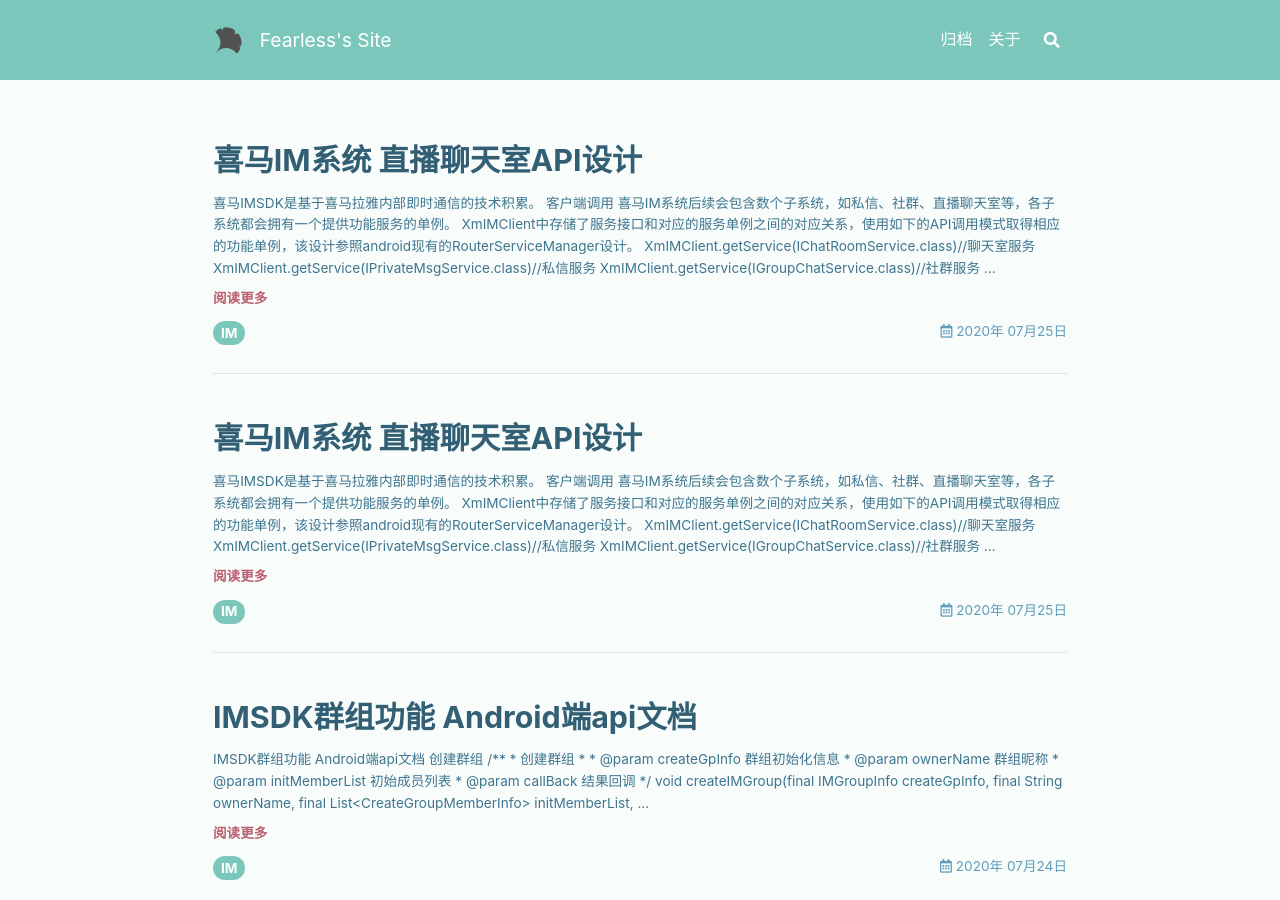
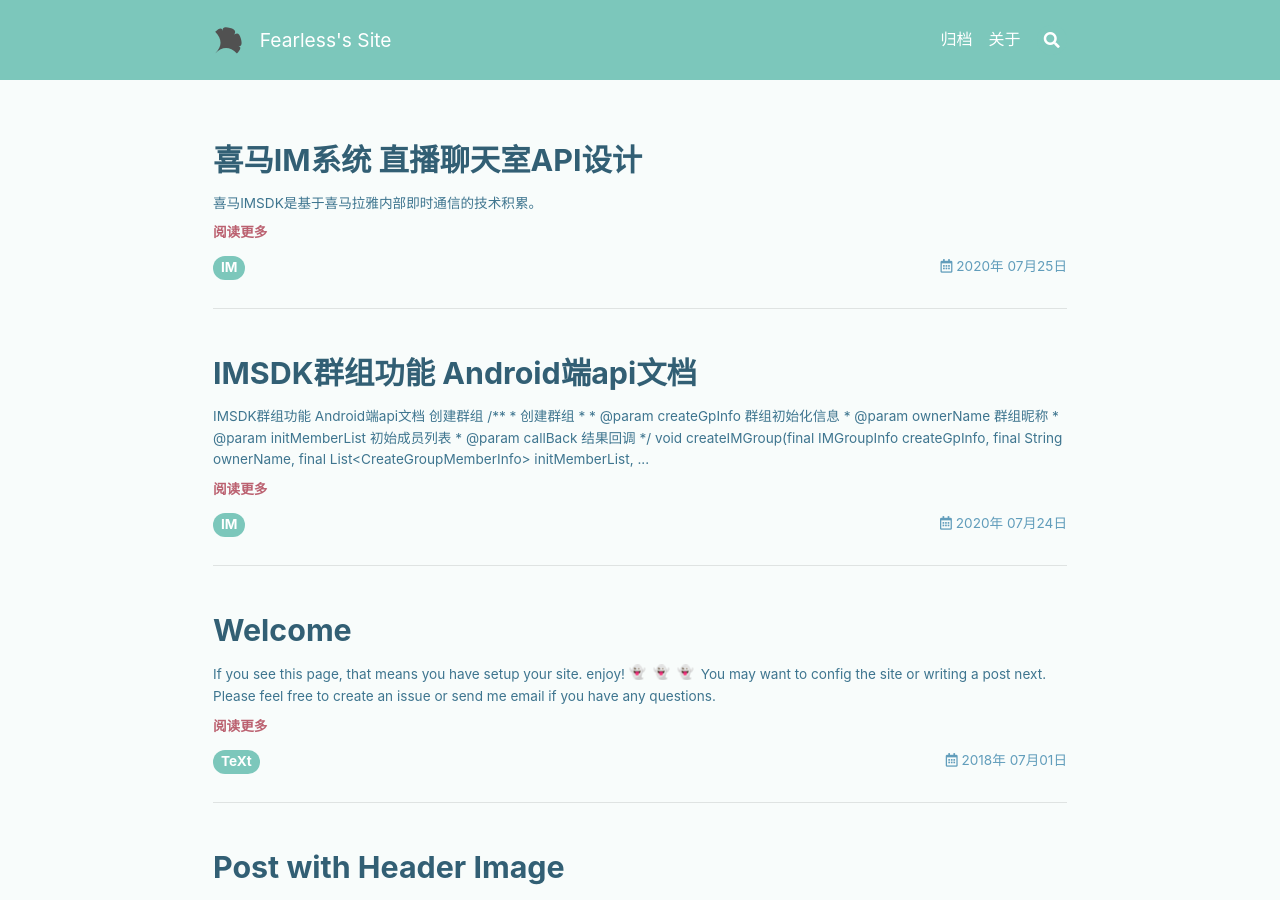
Before and after one commit to zhaowuwei/zhaowuwei.github.io, a Jekyll site: the page built from index.html, in a window 1280 px wide and 900 px high. Built offline with Jekyll 4.4.1, drawn with Linux system fonts in a browser that asks for light colours; nearby versions of some CDN libraries; emoji names are drawn with the system emoji font; the list of posts is cut into pages by our own code; some of the changed lines change nothing that is shown.

````diff
--- a/_posts/2020-07-25-imsdk-chatroom-design2.md
+++ /dev/null
@@ -1,325 +0,0 @@
----
-layout: article
-title: 喜马IM系统 直播聊天室API设计
-tags: IM
-article_header:
-  type: cover
-  image:
-    src: /post_imgs/food.webp
----
-
-喜马IMSDK是基于喜马拉雅内部即时通信的技术积累。
-
-
-<img class="image image--sm" src="/post_imgs/img_computer.png"/>
-
-## 客户端调用
-
-喜马IM系统后续会包含数个子系统，如私信、社群、直播聊天室等，各子系统都会拥有一个提供功能服务的单例。
-XmIMClient中存储了服务接口和对应的服务单例之间的对应关系，使用如下的API调用模式取得相应的功能单例，该设计参照android现有的`RouterServiceManager`设计。
-
-```java
-XmIMClient.getService(IChatRoomService.class)//聊天室服务
-XmIMClient.getService(IPrivateMsgService.class)//私信服务
-XmIMClient.getService(IGroupChatService.class)//社群服务
-```
-
-![电脑插图](/post_imgs/img_computer.png)
-
-由于IM系统的重构升级先由直播聊天室服务起步，本文只阐述直播聊天室相关的API设计。
-
-## 1 登陆聊天室
-
-直播聊天室的登陆过程分为 `建立长链接Connect` 和 `加入聊天室Join` 两个步骤，初始进入直播时需要连续完成这两步，而切换直播间或者用户时，并不需要彻底断开连接，只需要在`退出直播间Leave`后再次完成Join操作即可。
-
-在提供给外部的API中，不会具体体现这两个过程，只会提供统一的进入直播聊天室的接口，SDK内部将会判断底层的长连接是否存在，存在则只会进行join过程，不存在则会完成登陆全部步骤。这一过程并不会暴露给外部。
-
-### 进入直播间Enter
-
-聊天室服务建立需要两条长连接：一是推送连接PushConnection，负责接收推送的聊天消息；二是进行收发交互的控制连接ControlConnection，用户发送自己的聊天消息，以及重要的系统消息接收都由该连接负责。
-
-所以初始的连接过程包含两条链路的操作，任意一条链路的失败则宣告登陆流程失败，需要提示用户进行重试。
-
->API原型
-
-```java
-/**
- * 登陆直播聊天室，包含建链和加入两个过程
- *
- * @param loginData    加入直播间所需业务数据
- * @param callback    结果回调
- */
-void enterChatRoom(ImJoinChatRoomData loginData,
-                   EnterChatRoomResultCallback callback);
-
-```
-
->参数说明
-
-由于SDK内部将会进行http请求获取部分连接所需数据，所以外部传入的数据较为有限。
-
-输入参数 | 相关说明
---------- | -------------
-loginData | 登陆流程需要的直播间业务数据
-callback | 登陆结果回调
-
-
-ImJoinChatRoomData说明
-
-内容 | 相关说明
---------- | -------------
-appId | 应用唯一标识
-chatId | 聊天室id
-userId | 用户id
-nickName | 用户昵称
-token | app登陆带的token
-
-
->代码示例
-
-```java
-ImJoinChatRoomData joinData;
-
-XmIMClient.getService(IChatRoomService.class).enterChatRoom(joinData, new EnterChatRoomResultCallback() {
-    @Override
-    public void onSuccess(EnterChatRoomResultData result) {
-        //登陆成功
-    }
-    @Override
-    public void onFail(int code, String msg) {
-        //登陆失败
-    }
-});
-
-```
-
-## 2 退出聊天室
-
-退出直播聊天室也分为两个步骤，一是`停止和聊天室服务的通讯Leave`，不再和聊天室服务产生交互、或者接收消息；二是`彻底断开连接Release`，即彻底释放长连接资源。
-
-由于聊天室服务基于两条长连接建立的，所以以上操作也是两条连接同时进行的。
-
-### 2.1 停止服务Leave
-
->API原型
-
-```java
-/**
- * 没有断开连接的情况下，停止和某个直播间的通讯
- *
- * @param chatId   直播间id
- * @param callback 结果回调
- */
-void leaveChatRoom(long chatId,
-                   LeaveChatRoomResultCallback callback);
-```
-
->代码示例
-
-```java
-XmIMClient.getService(IChatRoomService.class).leaveChatRoom(1233, new LeaveChatRoomResultCallback() {
-    @Override
-    public void onSuccess() {
-
-        //成功退出聊天室
-
-    }
-    @Override
-    public void onFail(int code, String msg) {
-
-        //退出失败
-    }
-});
-```
-
-
-### 2.2 释放连接Release
-
-当聊天室的服务连接没有存在必要时，需要释放连接，由于该操作一定可以成功，所以没有回调。
-
-一般的完全退出流程应该是：先进行leave操作告知服务端退出聊天室，而后释放长连接。当leave操作不能成功的时候，如果需要也可以直接释放连接。
-
->API原型
-
-```java
-/**
- * 彻底断开长连接，释放连接相关资源
- */
-void release();
-```
-
->代码示例
-
-```java
-
-XmIMClient.getService(IChatRoomService.class).release();
-
-```
-
-
-## 3 消息收发
-
-直播聊天室业务中，客户端和服务端的交互有两种形式。
-1. 一问一答的形式：request发出会得到相应的response，最重要的业务场景就是聊天室中用户发送聊天消息；
-2. 服务端直接推送：服务端直接将消息push给客户端，聊天室中其他用户的聊天消息、以及重要的系统通知都是以推送模式到达客户端的；
-
-
-### 3.1 发送消息
-
->发送消息的产生
-
-用户发送的聊天消息请求和回复，服务端设计的消息类型为 `RoomMsgReq`/`RoomMsgRsp`。为了便于二次开发使用，设计了`ChatRoomMsgBuilder`来创建可以发送的消息对象，然后就可以直接调用发送接口发出去即可。
-
-ChatRoomMsgBuilder接口设计
-
-```java
-    //创建文本消息
-    RoomMsgReq createChatRoomTextMessage(String chatId, String text);
-
-    //创建图片消息
-    RoomMsgReq createChatRoomImageMessage(String chatId, String picUrl);
-
-    //创建音频消息
-    RoomMsgReq createChatRoomAudioMessage(String roomId, String fileUrl, long duration);
-
-    //创建视频消息
-    RoomMsgReq createChatRoomVideoMessage(String roomId, String fileUrl,
-                                       long duration, int width, int height);
-```
-
-
->发送方法API原型
-
-```java
-/**
- * 聊天室发送聊天消息
- *
- * @param msg 聊天消息内容
- * @param retryCount 重试次数
- * @param callback 发送结果回调
- */
-void sendChatRoomMsg(Message msg, int retryCount,
-                     SendChatRoomMsgCallback callback);
-```
-
->代码示例
-
-```java
-IChatRoomMsgBuilder msgBuilder;
-
-Message textMessage
-        = msgBuilder.createChatRoomTextMessage("chat3132", "This is Text Message!");
-
-XmIMClient.getService(IChatRoomService.class).sendChatRoomMsg(textMessage,
-        2, new SendChatRoomMsgCallback() {
-    @Override
-    public void onSuccess(long uniqueId) {
-
-        //发送成功
-
-    }
-    @Override
-    public void onFail(long uniqueId, int code, String msg) {
-
-        //发送失败
-    }
-});
-```
-
-### 3.2 接收推送消息
-
-推送的消息也分为2种，一种是聊天内容消息ChatMsg，另一种是系统下发的通知消息CustomMsg。
-
-通过注册消息监听，在收到新消息时可以接收到推送通知。
-
-
->API原型
-
-推送监听接口
-```java
-public interface IGetChatRoomPushMsgListener {
-
-    //接收到聊天内容消息
-    void onGetPushChatMsg(List<ChatMsg> chatMsgList);
-
-    //接收到系统通知消息
-    void onGetPushCustomMsg(List<CustomMsg> customMsgList);
-
-}
-```
-
-注册、注销接收推送消息的监听
-
-进入直播聊天室成功之后注册接收消息的监听，离开一个聊天室同时注销监听，以避免不同聊天室的消息互串；
-
-```java
-/**
- * 注册/注销接收推送消息监听
- * @param listener 变化监听
- */
-void registerGetChatRoomPushMsgListener(IGetChatRoomPushMsgListener listener);
-void unRegisterGetChatRoomPushMsgListener(IGetChatRoomPushMsgListener listener);
-```
-
->代码示例
-
-```java
-XmIMClient.getService(IChatRoomService.class)
-        .registerGetChatRoomPushMsgListener(new IGetChatRoomPushMsgListener() {
-    @Override
-    public void onGetPushChatMsg(List<ChatMsg> chatMsgList) {
-        //收到推送的聊天消息
-    }
-    @Override
-    public void onGetPushCustomMsg(List<CustomMsg> customMsgList) {
-
-        //接收到推送的系统通知
-    }
-});
-```
-
-
-## 4 监听聊天室在线状态
-
-进入聊天室成功后，SDK 底层链路管理模块会负责维护与服务器的长连接以及断线重连等工作。当用户在线状态发生改变时，会发出通知。通过注册监听的方式外部业务层也可以实时获得当前的连接状态。
-
->API原型
-
-连接状态监听接口
-
-```java
-public interface IGetChatRoomStatusChangeListener {
-
-    /**
-     * 接收到连接的状态变化
-     *
-     * @param chatId 聊天室ID
-     * @param connectStatus 当前的连接状态
-     * @param msg 描述信息
-     */
-    void onGetChatRoomStatus(String chatId, int connectStatus, String msg);
-
-}
-```
-
-注册、注销状态监听的方法
-```java
-/**
- * 注册/注销聊天室在线状态变化监听
- * @param listener 变化监听
- */
-void registerChatRoomStatusListener(IGetChatRoomStatusChangeListener listener);
-void unRegisterChatRoomStatusListener(IGetChatRoomStatusChangeListener listener);
-```
-
->代码示例
-
-```java
-XmIMClient.getService(IChatRoomService.class)
-        .registerChatRoomStatusListener(new IGetChatRoomStatusChangeListener() {
-            @Override
-            public void onGetChatRoomStatus(String chatId, int connectStatus, String msg) {
-
-            }
-        });
-```
````
Also changed, not shown: _posts/2020-07-25-imsdk-chatroom-design.md (+2 -0 lines).
